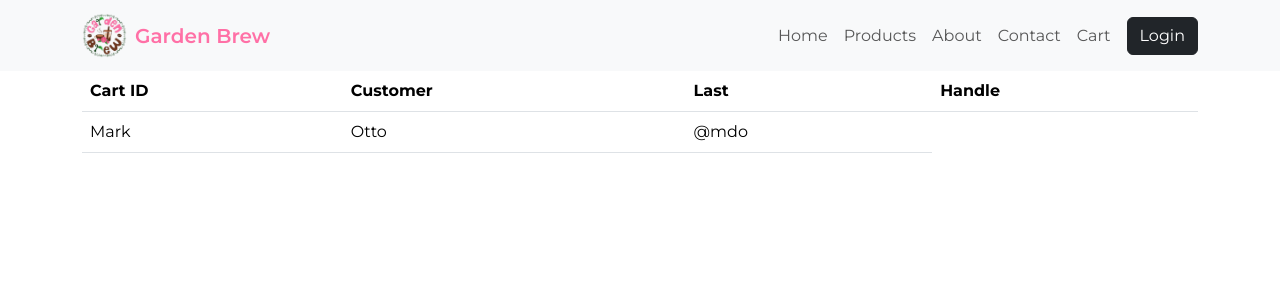
After one commit to estoericull3nea/garden-brew, a PHP site: page /garden-brew/cart.php in a window 1280 px wide. The commit adds this page. Shown: the top 300 px of the page. Run offline with PHP 8.4, Linux system fonts and the light colour scheme; some libraries are stand-ins or nearby versions.

Commit message:
adding cart

```diff
--- /dev/null
+++ b/cart.php
@@ -0,0 +1,35 @@
+<!DOCTYPE html>
+<html lang="en">
+
+<head>
+    <title>Cart</title>
+    <?php require './partials/head.php'; ?>
+</head>
+
+<body>
+    <?php require './partials/header.php'; ?>
+
+    <div class="cart">
+        <div class="container">
+            <table class="table">
+                <thead>
+                    <tr>
+                        <th scope="col">Cart ID</th>
+                        <th scope="col">Customer</th>
+                        <th scope="col">Last</th>
+                        <th scope="col">Handle</th>
+                    </tr>
+                </thead>
+                <tbody>
+                    <tr>
+                        <td>Mark</td>
+                        <td>Otto</td>
+                        <td>@mdo</td>
+                    </tr>
+                </tbody>
+            </table>
+        </div>
+    </div>
+</body>
+
+</html>
--- a/partials/header.php
+++ b/partials/header.php
@@ -15,7 +15,7 @@
                     <a class="nav-link " aria-current="page" href="#">Home</a>
                 </li>
                 <li class="nav-item">
-                    <a class="nav-link " aria-current="page" href="#">Products</a>
+                    <a class="nav-link " aria-current="page" href="http://localhost/garden-brew/products.php">Products</a>
                 </li>
                 <li class="nav-item">
                     <a class="nav-link " aria-current="page" href="#">About</a>
@@ -24,7 +24,7 @@
                     <a class="nav-link " aria-current="page" href="#">Contact</a>
                 </li>
                 <li class="nav-item">
-                    <a class="nav-link " aria-current="page" href="#">Cart</a>
+                    <a class="nav-link " aria-current="page" href="http://localhost/garden-brew/cart.php">Cart</a>
                 </li>
 
             </ul>
```
Also changed, not shown: products.php (+9 -1 lines).
